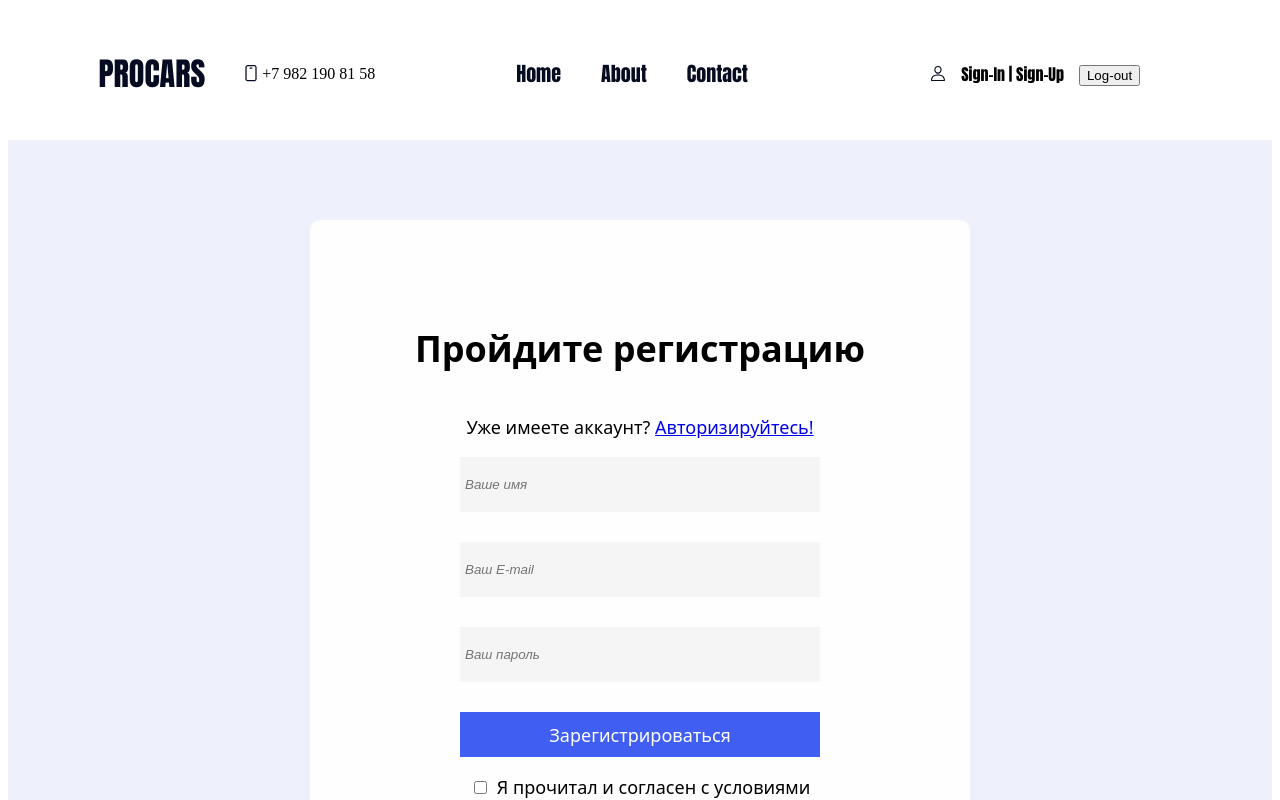
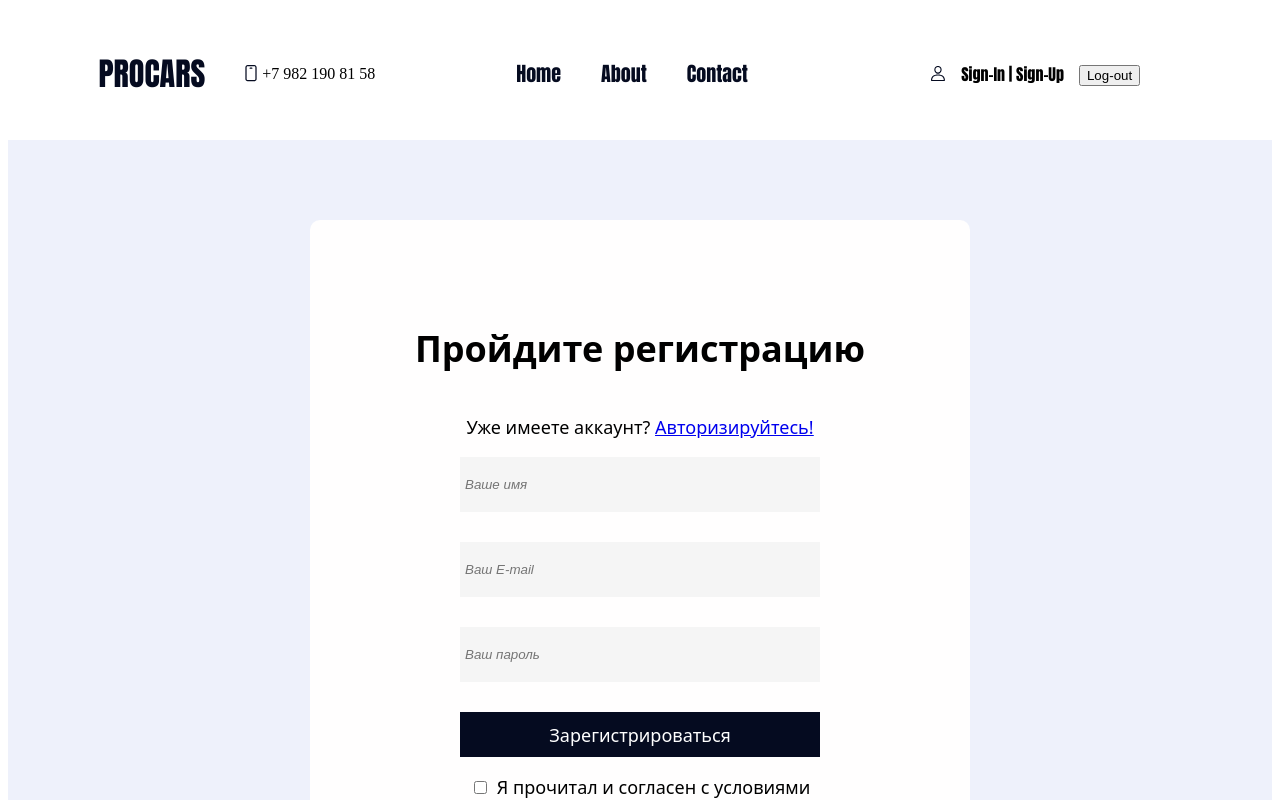
Before and after one commit to Julik2507/proCar-Project, a SvelteKit app in the folder frontend/: page /auth/register in a window 1280 px wide. Shown: the top 800 px of the page. Built offline with nearby package versions, Linux system fonts and the light colour scheme.

Commit message:
upd: changed styles for register component

```diff
--- a/frontend/src/components/auth/register/Inner_body.svelte
+++ b/frontend/src/components/auth/register/Inner_body.svelte
@@ -45,7 +45,7 @@
 
     .input_btn {
         height: 45px;
-        background-color: #405FF2;
+        background-color: #050B20;
         border: none;
         color: white;
         font-family:system-ui, -apple-system, BlinkMacSystemFont, 'Segoe UI', Roboto, Oxygen, Ubuntu, Cantarell, 'Open Sans', 'Helvetica Neue', sans-serif;
--- a/frontend/src/components/auth/register/inner_wrapper.svelte
+++ b/frontend/src/components/auth/register/inner_wrapper.svelte
@@ -3,7 +3,7 @@
     import InnerBody from "./Inner_body.svelte";
     import InnerFooter from "./Inner_footer.svelte";
 
-    import {apiRegisterUser} from '$lib/axios';
+    import {apiRegisterUser} from '$lib/api/apiAuth.ts';
     import { goto } from '$app/navigation';
 
 
```
